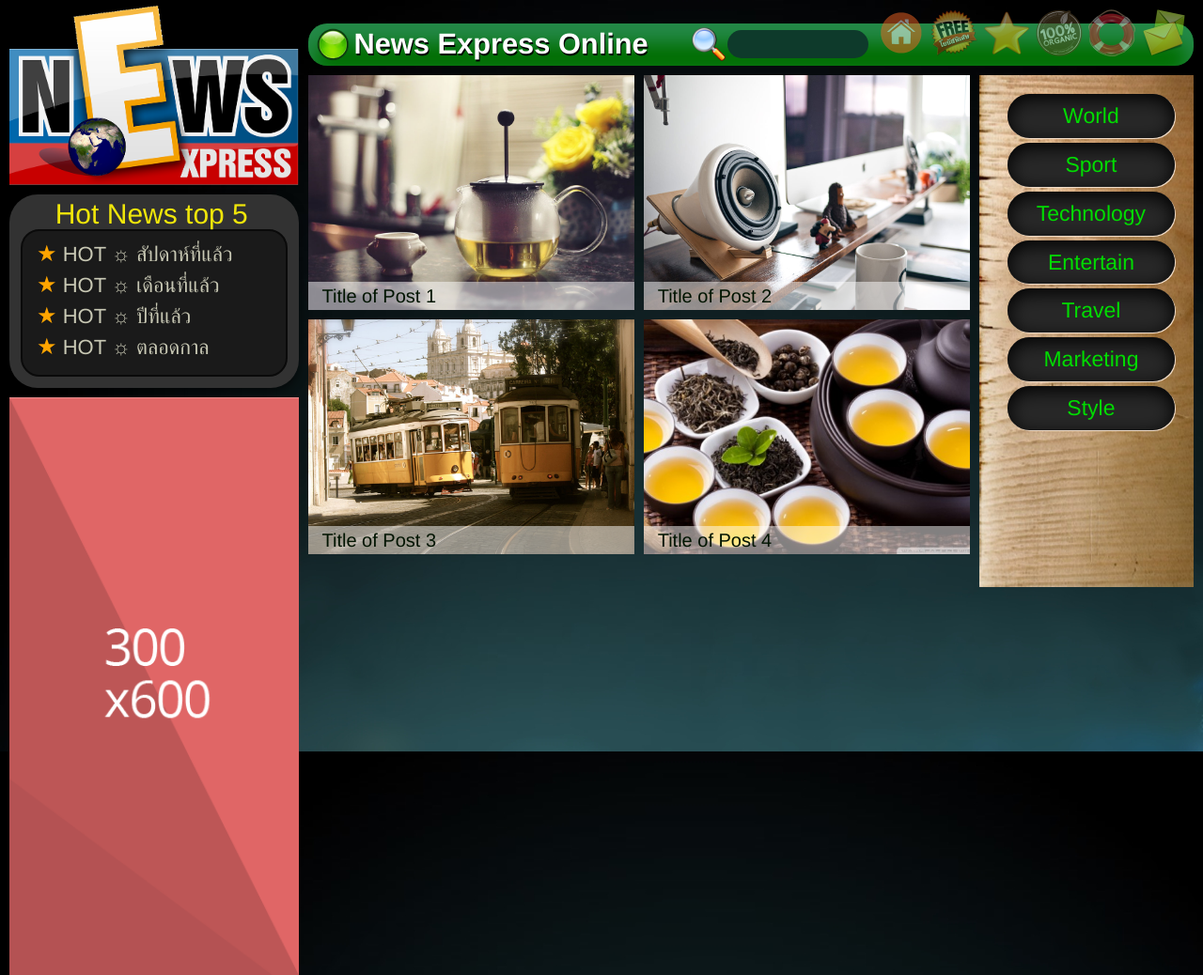
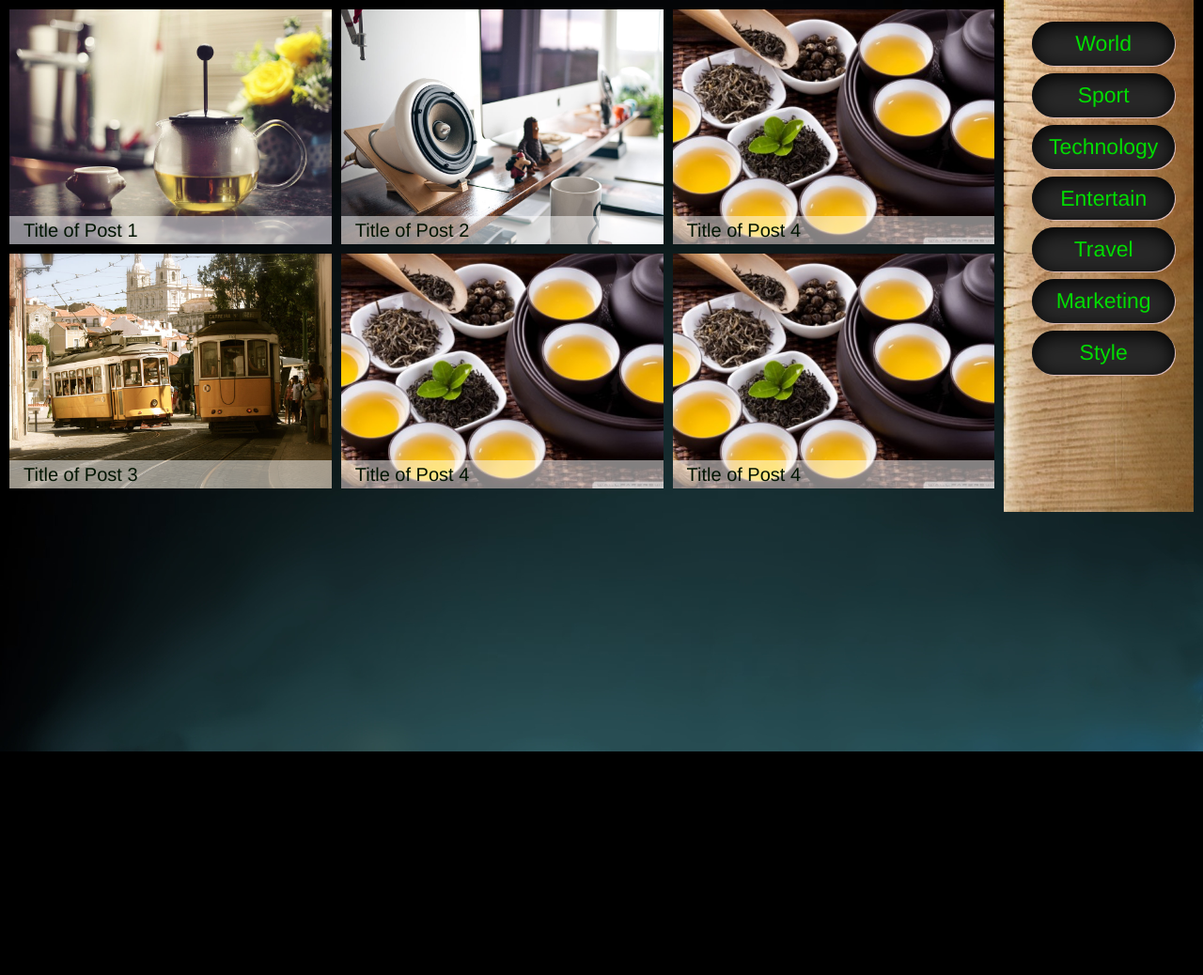
Before and after one commit to aptarmy/TestWpTheme, a PHP site: page /category-2-column.html in a window 1280 px wide. Shown: the whole page at 94% size. After the commit the page ends 800 px from the top, so only its background shows below. Run offline with PHP 8.4, Linux system fonts and the light colour scheme; some libraries are stand-ins or nearby versions.

Commit message:
layout category page

```diff
--- a/category-2-column.html
+++ b/category-2-column.html
@@ -11,86 +11,26 @@
 <body>
 <!--•••••••••••••••••••••••••••••••••••••••••••••••••••••••••••••••••••••••••••••••••••••••••••••••••••••••••••-->
 <div class='container-fluid'>	<div class='row'>
-	<!-- Left column -->
-	<div class='col-md-3 hidden-sm hidden-xs'> <!-- ซ่อน col ซ้าย เมื่อหน้าจอเป็น Extra small : 768px -->
-		<img class='logo' src='img/news-logo.png'>
-		<aside class='barLeft'>
-			<div class='menuLeftWrapper'>
-				<h2 class='topNew'>Hot News top 5</h2>
-				<div class="menuLeft">
-					<ul>
-					<li><a href='#'> HOT ☼ สัปดาห์ที่แล้ว</a>
-						<ul>
-						<li><a href='#'> จีน VS อเมริกา VS รัสเซีย ซ้อมรบถี่ยิบ หรือนี่จะคือ จุดเริ่มต้นของ สงครามโลกครั้งที่ 3</a></li>
-						<li><a href='#'> ตำรวจยิงประชาชนตายวันละ 2 คน อเมริกา ณ.วันนี้ กลายเป็นบ้านป่าเมืองเถื่อนไปแล้ว </a></li>
-						<li><a href='#'> ทักษิณเพ้อ... คิดว่าตัวเองเป็นพระเจ้าตาก กลับชาติมาเกิด</a></li>
-						</ul>
-					</li>
-					<li><a href='#'> HOT ☼ เดือนที่แล้ว</a>
-						<ul>
-						<li><a href='#'> บันเทิง (Entertain) 1</a></li>
-						<li><a href='#'> บันเทิง (Entertain) 2</a></li>
-						<li><a href='#'> บันเทิง (Entertain) 2</a></li>
-						<li><a href='#'> บันเทิง (Entertain) 2</a></li>
-						</ul>
-					</li>
-					<li><a href='#'> HOT ☼  ปีที่แล้ว</a>
-						<ul>
-						<li><a href='#'> กีฬา (Sport) 1</a></li>
-						<li><a href='#'> กีฬา (Sport) 2</a></li>
-						<li><a href='#'> กีฬา (Sport) 3</a></li>
-						</ul>
-					</li>
-					<li><a href='#'> HOT ☼ ตลอดกาล</a>
-						<ul>
-						<li><a href='#'> ต่างประเทศ (Foreign) 1</a></li>
-						<li><a href='#'> ต่างประเทศ (Foreign) 2</a></li>
-						<li><a href='#'> ต่างประเทศ (Foreign) 3</a></li>
-						<li><a href='#'> ต่างประเทศ (Foreign) 4</a></li>
-						<li><a href='#'> ต่างประเทศ (Foreign) 5</a></li>
-						</ul>
-					</li>
-					</ul>
-				</div>
-			</div>
-            <div class='adsWidget'><img src='img/ads-300x600.png'></div>
-		</aside>
-	</div>
 	<!-- Right column -->
-	<div class='col-md-9'>
-		<!-- Header -->
-		<header>
-			<img class='pageIcon' src='icons/green-circle.png'>
-			<div class='pageTitle'>News Express Online</div>
-			<nav><ul>
-				<li><a href='#'><img src='icons/home.png'></a></li>
-				<li><a href='#'><img src='icons/bonus.png'></a></li>
-				<li><a href='#'><img src='icons/star.png'></a></li>
-				<li><a href='#'><img src='icons/organic.png'></a></li>
-				<li><a href='#'><img src='icons/help.png'></a></li>
-				<li><a href='#'><img src='icons/mail.png'></a></li>
-			</ul></nav>
-			<div class='collapseBtn'><span class='glyphicon glyphicon-menu-hamburger'></span></div>
-			<div class='searchWrapper'><img src='icons/search.png'><input type='text'></div>
-		</header>
+	<div class='col-md-10'>
 		<!-- Slider & RightMenu -->
 		<div class='contentWrapper'>
-			<div class='row'>
 			<!-- Show 6 posts -->
-				<div class='col-md-9'>
 			<div class='showPost'>
 				<div class='row pos-static'>
-							<div class='col-md-6 pos-static'><div class='post' style='background-image:url(img/post/post-1.jpg)'><div class='postTitle'><a href='post.html'>Title of Post 1</a></div></div></div>
-							<div class='col-md-6 pos-static'><div class='post' style='background-image:url(img/post/post-2.jpg)'><div class='postTitle'><a href='post.html'>Title of Post 2</a></div></div></div>
+					<div class='col-md-4 pos-static'><div class='post' style='background-image:url(img/post/post-1.jpg)'><div class='postTitle'><a href='post.html'>Title of Post 1</a></div></div></div>
+					<div class='col-md-4 pos-static'><div class='post' style='background-image:url(img/post/post-2.jpg)'><div class='postTitle'><a href='post.html'>Title of Post 2</a></div></div></div>
+					<div class='col-md-4 pos-static'><div class='post' style='background-image:url(img/post/post-4.jpg)'><div class='postTitle'><a href='post.html'>Title of Post 4</a></div></div></div>
 				</div>
 				<div class='row pos-static'>
-							<div class='col-md-6 pos-static'><div class='post' style='background-image:url(img/post/post-3.jpg)'><div class='postTitle'><a href='post.html'>Title of Post 3</a></div></div></div>
-							<div class='col-md-6 pos-static'><div class='post' style='background-image:url(img/post/post-4.jpg)'><div class='postTitle'><a href='post.html'>Title of Post 4</a></div></div></div>
+					<div class='col-md-4 pos-static'><div class='post' style='background-image:url(img/post/post-3.jpg)'><div class='postTitle'><a href='post.html'>Title of Post 3</a></div></div></div>
+					<div class='col-md-4 pos-static'><div class='post' style='background-image:url(img/post/post-4.jpg)'><div class='postTitle'><a href='post.html'>Title of Post 4</a></div></div></div>
+					<div class='col-md-4 pos-static'><div class='post' style='background-image:url(img/post/post-4.jpg)'><div class='postTitle'><a href='post.html'>Title of Post 4</a></div></div></div>
 				</div>
 			</div>
 		</div>
-				<!-- Bar Right -->
-				<aside class='col-md-3'>
+	</div>
+	<div class='col-md-2'>
 		<div class='barRight'>
 			<div class='menuRight'><ul>
 				<li><a href="#">World</a></li>
@@ -102,9 +42,6 @@
 				<li><a href="#">Style</a></li>
 			</ul></div>
 		</div>
-				</aside>
-			</div>
-		</div>
 	</div>
 </div> </div>
 <!--•••••••••••••••••••••••••••••••••••••••••••••••••••••••••••••••••••••••••••••••••••••••••••••••••••••••••••-->
--- a/css/style.css
+++ b/css/style.css
@@ -2,7 +2,7 @@
 .container-fluid {
     padding: 0 10px;
 }
-.col-md-3, .col-md-9, .col-md-4, .col-md-6 {
+.col-md-2, .col-md-3, .col-md-9, .col-md-4, .col-md-6, .col-md-10 {
     padding: 0 5px;
 }
 .row {
@@ -170,7 +170,7 @@ header nav li img:hover {
 	font-size: 2.2em;
 }
 .contentWrapper {
-	height: 550px;
+	height: 545px;
 	margin: 10px 0;
 }
 .sliderWrapper {
@@ -237,7 +237,7 @@ header nav li img:hover {
     -webkit-filter: brightness(1.3);
 }
 .barRight {
-	background-image: url(../img/menu-right-wooden.jpg);
+	background-image: url(../img/wooden-bg.jpg);
 	background-size: cover;
 	height: 545px;
 	padding: 3px 20px;
@@ -249,7 +249,7 @@ header nav li img:hover {
 .menuRight li {
     list-style: none;
     width: 100%;
-    margin-top: -3px;
+    margin-top: 0;
     padding-top: 0;
 }
 .menuRight li a {
@@ -262,13 +262,13 @@ header nav li img:hover {
     margin: 8px 0 0 0;
     border-radius: 30px;
     background-color: rgb(40, 40, 40);
-    box-shadow: 0px 5px 20px rgb(0, 0, 0) inset, 1px 1px 0pc rgb(240,220,200);
+    box-shadow: 0px 5px 20px rgb(0, 0, 0) inset, 1px 1px 0pc rgb(220,190,190);
     font-size: 23px;
 }
 .menuRight li a:hover {
 	color: yellow;
-    background-color: rgb(0,0,0);
-    box-shadow: 0px 10px 20px rgb(70,60,60)  inset, 0px 1px 0pc rgb(40,20,0);
+	background-color: rgb(0,0,0);
+	box-shadow: 5px 10px 30px rgb(50,50,50)  inset, 0px 1px 0pc rgb(40,20,0);
 }
 section {
     height: 500px;
--- a/index.html
+++ b/index.html
@@ -53,7 +53,7 @@
 					</ul>
 				</div>
 			</div>
-			<div class='adsWidget'><img src='img/ads-300x600.png'></div>
+			<div class='adsWidget'><img src='img/ads-300x250.jpg'></div>
 		</aside>
 	</div>
 	<!-- Right column -->
@@ -109,7 +109,6 @@
 							<li><a href="category-2-column.html">Sport</a></li>
 							<li><a href="category-2-column.html">Travel</a></li>
 							<li><a href="category-2-column.html">Entertain</a></li>
-							<li><a href="category-2-column.html">Technology</a></li>
 						</ul></div>
 					</div>
 				</aside>
```
Also changed, not shown: category.html (deleted, +0 -120 lines), img/menu-right-wooden.jpg (deleted), img/photothumb.db, img/post/photothumb.db (added), img/wooden-bg.jpg. Lines whose indentation alone changed are shown as unchanged.
